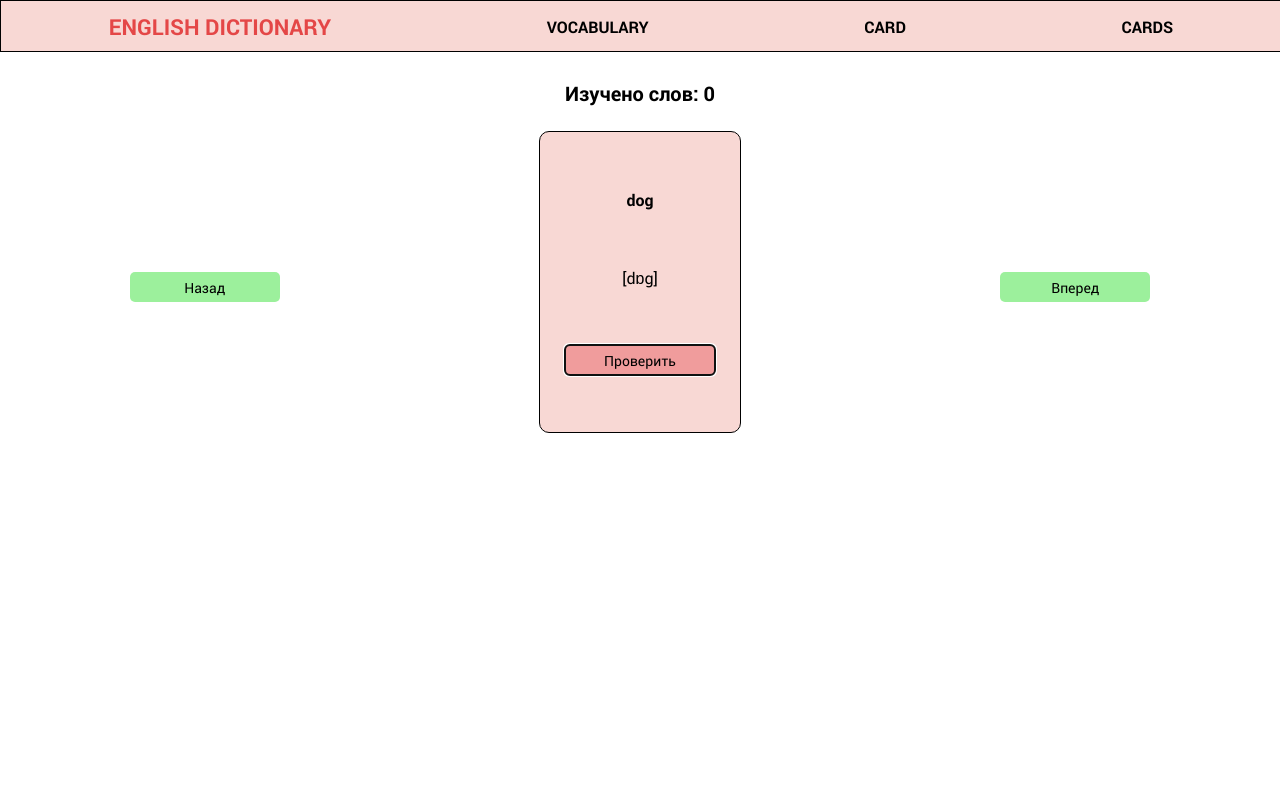
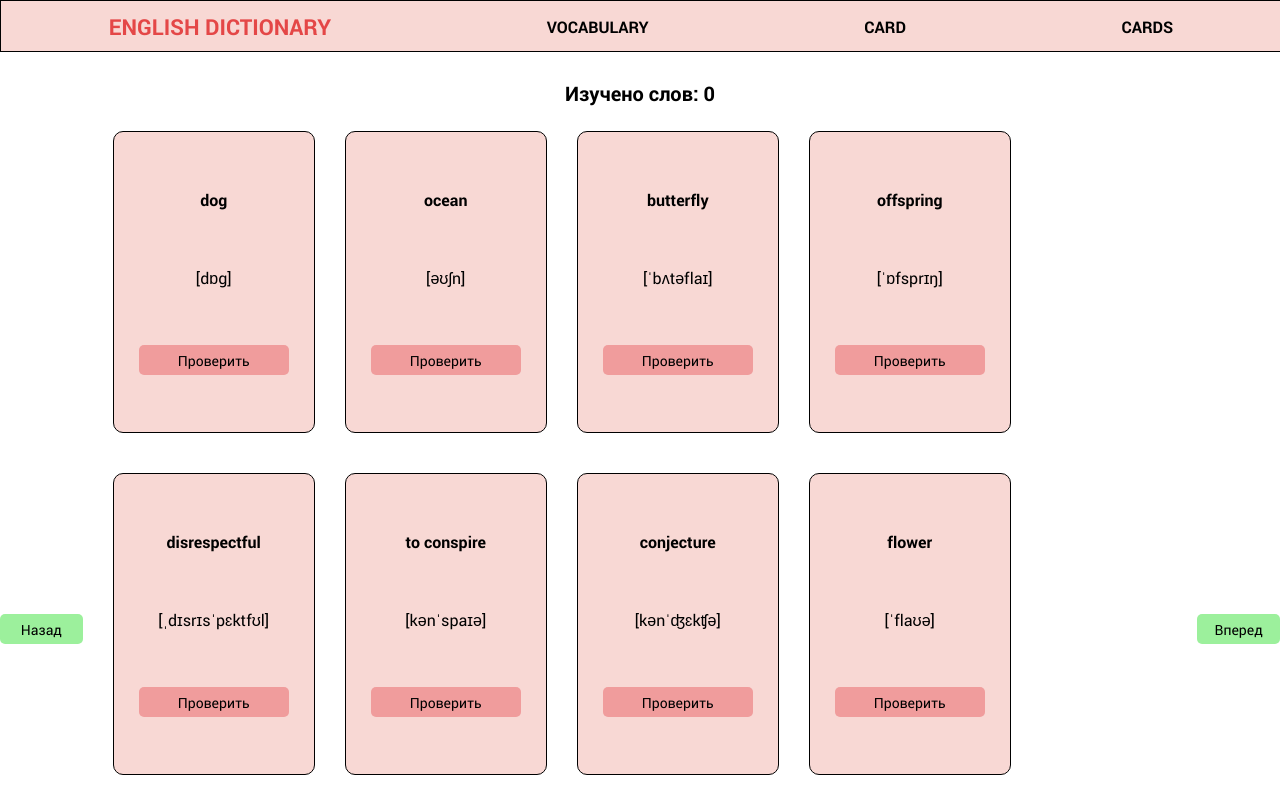
Before and after one commit to dariaSDemidova/Foreign-words, a React (Create React App) app: page /card in a window 1280 px wide. Shown: the top 800 px of the page. Built offline with nearby package versions, Linux system fonts and the light colour scheme.

Commit message:
add changes for card

```diff
--- a/package.json
+++ b/package.json
@@ -1,5 +1,5 @@
 {
-  "homepage": "https://dariaSDemidova.github.io/Foreign-words",
+  "homepage": "https://dariaSDemidova.github.io/",
   "name": "foreign-words",
   "version": "0.1.0",
   "private": true,
--- a/src/components/Card/Card.jsx
+++ b/src/components/Card/Card.jsx
@@ -1,9 +1,40 @@
+// import React, { useState, useEffect, useRef } from 'react';
+// import './Card.scss'
+
+// const Card = (props) => {
+//     const { english, russian, transcription, onViewTranslation } = props;
+//     const [checked, setChecked] = useState(props.checked || false);
+//     const buttonRef = useRef(null);
+
+//     useEffect(() => {
+//         buttonRef.current.focus();
+//     }, []);
+
+//     const handleChange = () => {
+//         setChecked(!checked);
+//         onViewTranslation();
+//     };
+
+//     return (
+//         <div className="card">
+//             <div className="card-english">{english}</div>
+//             <div className="card-transcription">{transcription}</div>
+//             {checked ?
+//                 <div className="card-russian">{russian}</div> :
+//                 <button ref={buttonRef} className="word-check" onClick={handleChange}>Проверить</button>
+//             }
+//         </div>
+//     );
+// }
+
+// export default Card;
+
 import React, { useState, useEffect, useRef } from 'react';
 import './Card.scss'
 
 const Card = (props) => {
     const { english, russian, transcription, onViewTranslation } = props;
-    const [checked, setChecked] = useState(props.checked || false);
+    const [checked, setChecked] = useState( false);
     const buttonRef = useRef(null);
 
     useEffect(() => {
--- a/src/components/CardWrapper/CardWrapper.jsx
+++ b/src/components/CardWrapper/CardWrapper.jsx
@@ -1,6 +1,6 @@
 import React, { useState } from 'react';
-import Card from '../Card/Card';
 import words from '../../store/store';
+import Cards from '../Cards/Cards';
 import './CardWrapper.scss';
 
 const CardWrapper = () => {
@@ -32,12 +32,7 @@ const CardWrapper = () => {
             <div className="words-count">Изучено слов: {learnedWordsCount}</div>
             <div className="card-wrapper">
             <button className="previousButton" onClick={showPreviousCard}>Назад</button>
-            <Card
-                english={words[currentIndex].english}
-                russian={words[currentIndex].russian}
-                transcription={words[currentIndex].transcription}
-                onViewTranslation={handleViewTranslation}
-            />
+            <Cards words={words} handleViewTranslation={handleViewTranslation}/>
             <button className="nextButton" onClick={showNextCard}>Вперед</button>
             </div>
         </div>
@@ -45,3 +40,11 @@ const CardWrapper = () => {
 };
 
 export default CardWrapper;
+
+
+// <Card
+//                 english={words[currentIndex].english}
+//                 russian={words[currentIndex].russian}
+//                 transcription={words[currentIndex].transcription}
+//                 onViewTranslation={handleViewTranslation}
+//             />
--- a/src/components/Cards/Cards.jsx
+++ b/src/components/Cards/Cards.jsx
@@ -1,15 +1,34 @@
-import Card from '../Card/Card'
-import words from '../../store/store';
+// import Card from '../Card/Card'
+// import words from '../../store/store';
+// import './Cards.scss'
+
+// export default function Cards() {
+//     return (
+//         <div className="cards">
+//             {
+//                 words.map((word, index) =>
+//                     <Card key={index} {...word}></Card>
+//                 )
+//             }
+//         </div>
+//     );
+// }
+
+import Card from '../Card/Card';
 import './Cards.scss'
 
-export default function Cards() {
+export default function Cards({words, handleViewTranslation}) {
     return (
         <div className="cards">
             {
                 words.map((word, index) =>
-                    <Card key={index} {...word}></Card>
+                <Card english={words[index].english}
+                russian={words[index].russian}
+                transcription={words[index].transcription}
+                onViewTranslation={handleViewTranslation}
+                key={index}/>
                 )
             }
         </div>
     );
-}
+};
```
Also changed, not shown: src/components/WordsTableBody/WordsTableBody.jsx (+7 -0 lines).
